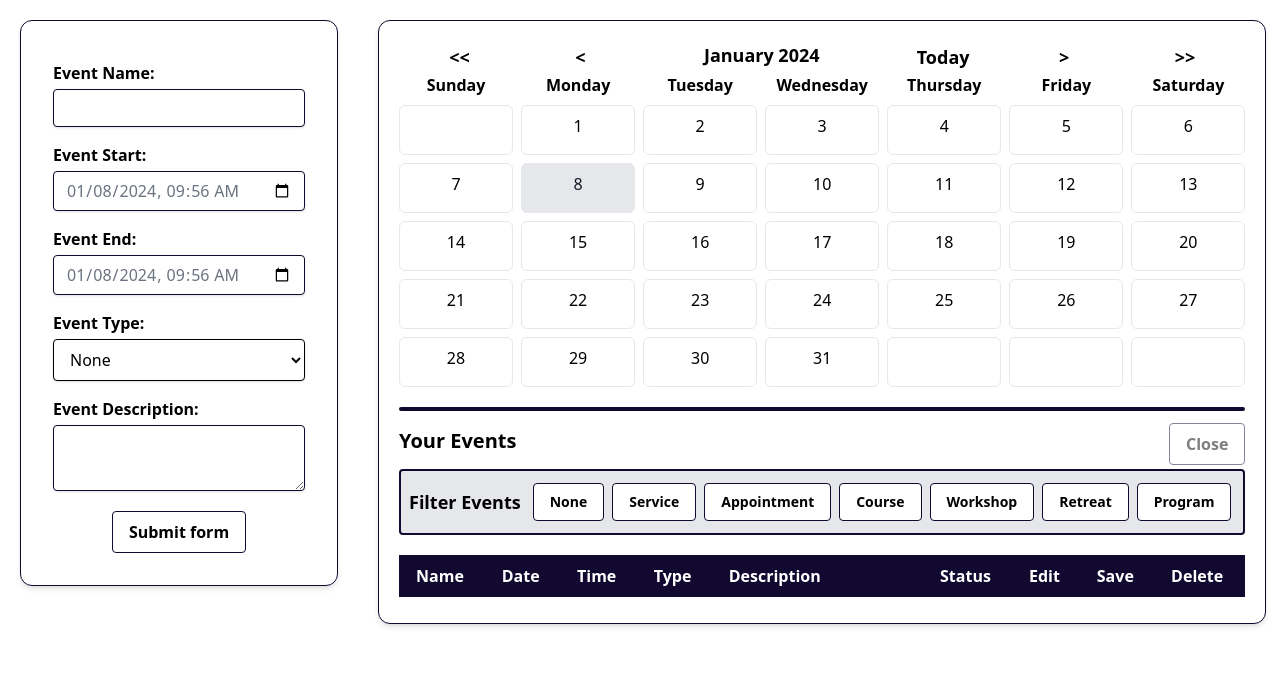
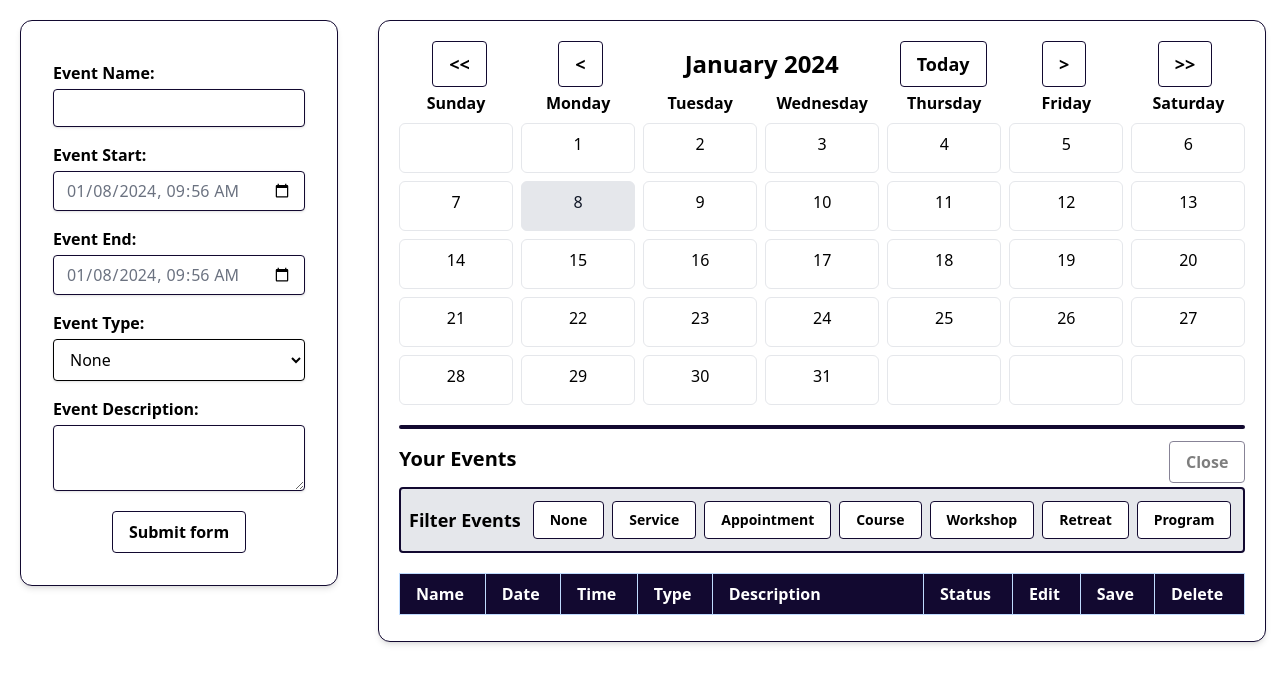
Before and after one commit to neoladsouza/event-calendar-control, a React (Create React App) app in the folder client/: page / in a window 1280 px wide. Shown: the top 684 px of the page. Built offline with nearby package versions, Linux system fonts and the light colour scheme.

Commit message:
made the navigation buttons

```diff
--- a/client/src/App.css
+++ b/client/src/App.css
@@ -7,9 +7,13 @@
 }
 
 table, tr, td, th {
-  border: 1.5px solid #120930;
+  border: 1px solid rgb(191 219 254);
 }
 
 th, td {
   padding: 0.5rem 1rem;
 }
+
+button {
+  cursor: pointer;
+}
--- a/client/src/App.js
+++ b/client/src/App.js
@@ -350,13 +350,13 @@ function Calendar({ events, handleEditClick, handleSaveClick, selectedDay, setSe
 
   return (
     <div className="mx-5 w-full h-min border border-blue bg-white shadow-md rounded-xl p-5">
-      <div className="grid grid-cols-7 justify-center items-center text-center font-bold text-lg">
-        <div onClick={previousYear}>{"<<"}</div>
-        <div onClick={previousMonth}>{"<"}</div>
-        <h2 className="text-center mb-1 col-span-2">{format(currentDate, "MMMM yyyy")}</h2>
-        <div onClick={handleSetToday}>Today</div>
-        <div onClick={nextMonth}>{">"}</div>
-        <div onClick={nextYear}>{">>"}</div>
+      <div className="grid grid-cols-7 justify-center items-center text-center font-bold text-lg mb-1">
+        <button onClick={previousYear} className="h-min w-min mx-auto bg-transparent text-center hover:bg-gray-200 font-semibold py-2 px-4 border border-blue rounded">{"<<"}</button>
+        <button onClick={previousMonth} className="h-min w-min mx-auto bg-transparent text-center hover:bg-gray-200 font-semibold py-2 px-4 border border-blue rounded">{"<"}</button>
+        <h2 className="text-center col-span-2 text-2xl">{format(currentDate, "MMMM yyyy")}</h2>
+        <button onClick={handleSetToday} className="h-min w-min mx-auto bg-transparent text-center hover:bg-gray-200 font-semibold py-2 px-4 border border-blue rounded">Today</button>
+        <button onClick={nextMonth} className="h-min w-min mx-auto bg-transparent text-center hover:bg-gray-200 font-semibold py-2 px-4 border border-blue rounded">{">"}</button>
+        <button onClick={nextYear} className="h-min w-min mx-auto bg-transparent text-center hover:bg-gray-200 font-semibold py-2 px-4 border border-blue rounded">{">>"}</button>
       </div>
       <div className="grid grid-cols-7 gap-2">
         {
@@ -462,7 +462,7 @@ function EventFilter({ events, handleEditClick, handleSaveClick, handleDeleteCli
             return (
               <button key={type}
                 onClick={() => toggleType(type)}
-                className={clsx("cursor-pointer m-0 h-min w-min text-center text-sm hover:border-2 focus:border-2 font-semibold py-2 px-4 border border-blue rounded",
+                className={clsx("m-0 h-min w-min text-center text-sm hover:border-2 focus:border-2 font-semibold py-2 px-4 border border-blue rounded",
                   {
                     "bg-actualBlue-200 rounded-full": selectedTypes.includes(type) === true,
                     "bg-white": selectedTypes.includes(type) === false
@@ -484,16 +484,16 @@ function EventTable({ events, handleEditClick, handleSaveClick, handleDeleteClic
   return (
     <table className="min-w-full mx-auto mt-5 border">
       <thead>
-        <tr className="text-left border bg-blue text-white">
-          <th className="border">Name</th>
-          <th className="border">Date</th>
-          <th className="border">Time</th>
-          <th className="border">Type</th>
-          <th className="border w-1/4">Description</th>
-          <th className="border">Status</th>
-          <th className="border">Edit</th>
-          <th className="border">Save</th>
-          <th className="border">Delete</th>
+        <tr className="text-left bg-blue text-white">
+          <th className="" scope="col">Name</th>
+          <th className="" scope="col">Date</th>
+          <th className="" scope="col">Time</th>
+          <th className="" scope="col">Type</th>
+          <th className="w-1/4" scope="col">Description</th>
+          <th className="" scope="col">Status</th>
+          <th className="" scope="col">Edit</th>
+          <th className="" scope="col">Save</th>
+          <th className="" scope="col">Delete</th>
         </tr>
       </thead>
       <tbody>
@@ -526,15 +526,15 @@ function Event({ eventObject, handleEditClick, handleSaveClick, handleDeleteClic
   }
 
   return (
-    <tr className="text-left border">
-      <td className="w-1/9">{eventObject.name}</td>
+    <tr className="border border-actualBlue-200">
+      <td className="text-left w-1/9">{eventObject.name}</td>
       {
         (eventObject.startDate === eventObject.endDate) ?
-          (<td className="whitespace-nowrap">{eventObject.startDate}</td>) : (<td className="whitespace-nowrap">{eventObject.startDate + " to " + eventObject.endDate}</td>)
+          (<td className="text-right whitespace-nowrap">{eventObject.startDate}</td>) : (<td className="whitespace-nowrap">{eventObject.startDate + " to " + eventObject.endDate}</td>)
       }
       {
         (eventObject.startTime === eventObject.endTime) ?
-          (<td className="whitespace-nowrap">{eventObject.startTime}</td>) : (<td className="whitespace-nowrap">{eventObject.startTime + " to " + eventObject.endTime}</td>)
+          (<td className="text-right whitespace-nowrap">{eventObject.startTime}</td>) : (<td className="whitespace-nowrap">{eventObject.startTime + " to " + eventObject.endTime}</td>)
       }
       <td className="w-1/9">{eventObject.type}</td>
       <td className="w-32 max-h-16 overflow-auto">{eventObject.description}</td>
```
